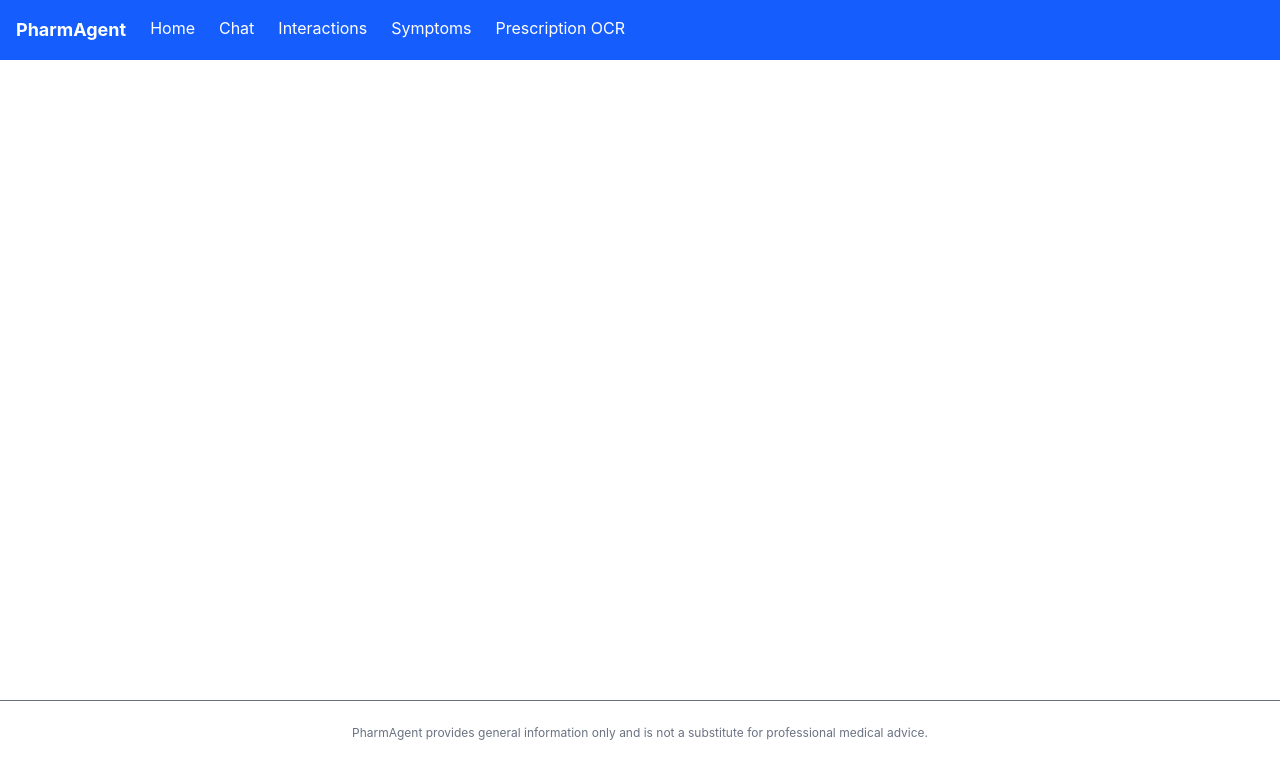
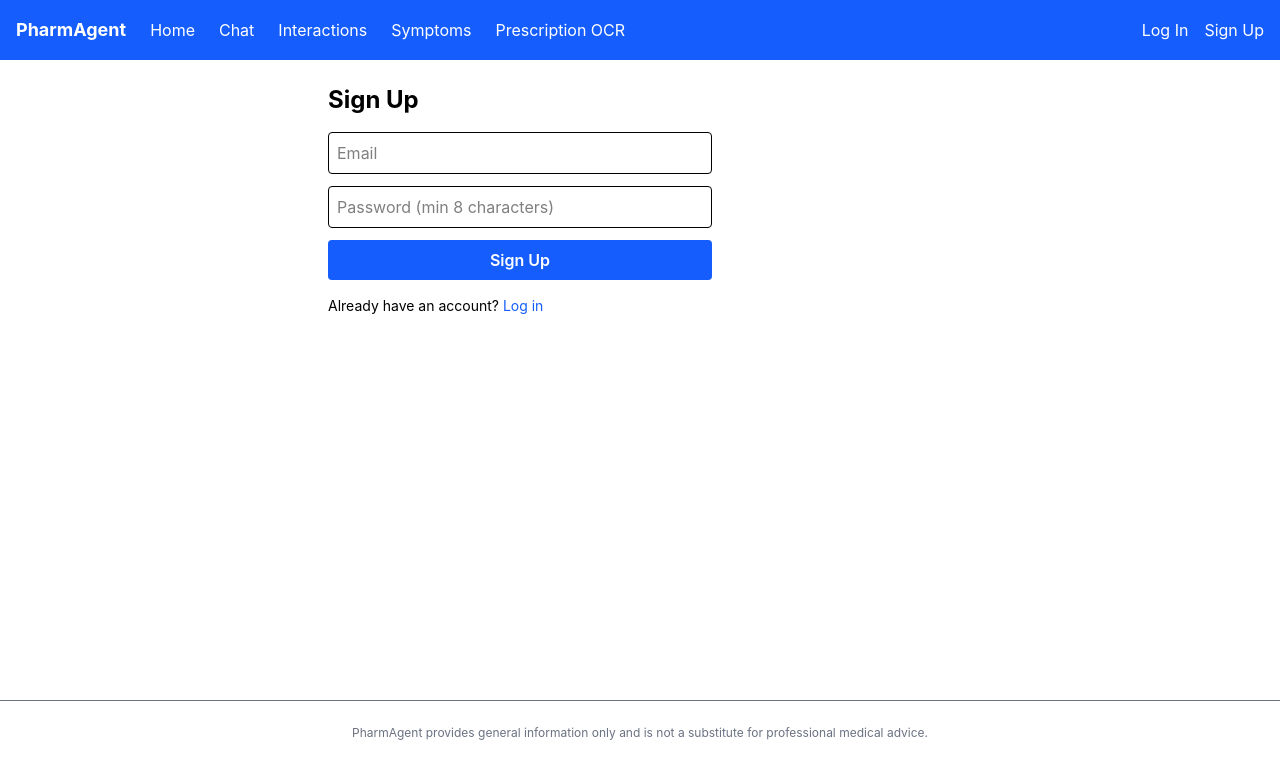
Before and after one commit to SharadaBende/pharmagent-ai-medicine-assistant, a React app in the folder frontend/: page /signup in a window 1280 px wide. Shown: the top 778 px of the page. Built offline with nearby package versions, Linux system fonts and the light colour scheme; the HTML template or start-up script is replaced by a standard one.

Commit message:
Add Login/Signup pages, AuthContext for session state, and nav login/logout UI

```diff
--- a/frontend/src/App.jsx
+++ b/frontend/src/App.jsx
@@ -4,22 +4,42 @@ import Interactions from './pages/Interactions'
 import Symptoms from './pages/Symptoms'
 import Ocr from './pages/Ocr'
 import Home from './pages/Home'
+import { AuthProvider } from './context/AuthContext'
+import Login from './pages/Login'
+import Signup from './pages/Signup'
+import { useAuth } from './context/AuthContext'
 
 function Navbar() {
+  const { isLoggedIn, email, logout } = useAuth()
+
   return (
-    <nav className="bg-blue-600 text-white p-4 flex gap-6">
+    <nav className="bg-blue-600 text-white p-4 flex gap-6 items-center">
       <span className="font-bold text-lg">PharmAgent</span>
       <Link to="/" className="hover:underline">Home</Link>
       <Link to="/chat" className="hover:underline">Chat</Link>
       <Link to="/interactions" className="hover:underline">Interactions</Link>
       <Link to="/symptoms" className="hover:underline">Symptoms</Link>
       <Link to="/ocr" className="hover:underline">Prescription OCR</Link>
+      <span className="ml-auto flex gap-4 items-center">
+        {isLoggedIn ? (
+          <>
+            <span className="text-sm">{email}</span>
+            <button onClick={logout} className="hover:underline text-sm">Log Out</button>
+          </>
+        ) : (
+          <>
+            <Link to="/login" className="hover:underline">Log In</Link>
+            <Link to="/signup" className="hover:underline">Sign Up</Link>
+          </>
+        )}
+      </span>
     </nav>
   )
 }
 
 function App() {
   return (
+    <AuthProvider>
     <BrowserRouter>
       <Navbar />
       <div className="max-w-2xl mx-auto p-6 min-h-[80vh]">
@@ -29,12 +49,15 @@ function App() {
           <Route path="/interactions" element={<Interactions />} />
           <Route path="/symptoms" element={<Symptoms />} />
           <Route path="/ocr" element={<Ocr />} />
+          <Route path="/login" element={<Login />} />
+          <Route path="/signup" element={<Signup />} />
         </Routes>
       </div>
       <footer className="text-center text-xs text-gray-500 py-6 border-t">
         PharmAgent provides general information only and is not a substitute for professional medical advice.
       </footer>
     </BrowserRouter>
+    </AuthProvider>
   )
 }
 
--- /dev/null
+++ b/frontend/src/context/AuthContext.jsx
@@ -0,0 +1,44 @@
+import { createContext, useContext, useState, useEffect } from 'react'
+
+const AuthContext = createContext(null)
+
+export function AuthProvider({ children }) {
+  const [token, setToken] = useState(localStorage.getItem('token'))
+  const [email, setEmail] = useState(localStorage.getItem('email'))
+
+  useEffect(() => {
+    if (token) {
+      localStorage.setItem('token', token)
+    } else {
+      localStorage.removeItem('token')
+    }
+  }, [token])
+
+  useEffect(() => {
+    if (email) {
+      localStorage.setItem('email', email)
+    } else {
+      localStorage.removeItem('email')
+    }
+  }, [email])
+
+  const login = (newToken, userEmail) => {
+    setToken(newToken)
+    setEmail(userEmail)
+  }
+
+  const logout = () => {
+    setToken(null)
+    setEmail(null)
+  }
+
+  return (
+    <AuthContext.Provider value={{ token, email, login, logout, isLoggedIn: !!token }}>
+      {children}
+    </AuthContext.Provider>
+  )
+}
+
+export function useAuth() {
+  return useContext(AuthContext)
+}
--- /dev/null
+++ b/frontend/src/pages/Login.jsx
@@ -0,0 +1,70 @@
+import { useState } from 'react'
+import { useNavigate, Link } from 'react-router-dom'
+import axios from 'axios'
+import { useAuth } from '../context/AuthContext'
+
+function Login() {
+  const [email, setEmail] = useState('')
+  const [password, setPassword] = useState('')
+  const [error, setError] = useState('')
+  const [loading, setLoading] = useState(false)
+  const { login } = useAuth()
+  const navigate = useNavigate()
+
+  const handleSubmit = async (e) => {
+    e.preventDefault()
+    setLoading(true)
+    setError('')
+
+    try {
+      const response = await axios.post('http://127.0.0.1:8000/login', { email, password })
+      if (response.data.error) {
+        setError(response.data.error)
+      } else {
+        login(response.data.access_token, email)
+        navigate('/')
+      }
+    } catch (err) {
+      setError('Something went wrong. Please try again.')
+    } finally {
+      setLoading(false)
+    }
+  }
+
+  return (
+    <div>
+      <h1 className="text-2xl font-bold mb-4">Log In</h1>
+      <form onSubmit={handleSubmit} className="flex flex-col gap-3 max-w-sm">
+        <input
+          type="email"
+          placeholder="Email"
+          value={email}
+          onChange={(e) => setEmail(e.target.value)}
+          className="border rounded p-2"
+          required
+        />
+        <input
+          type="password"
+          placeholder="Password"
+          value={password}
+          onChange={(e) => setPassword(e.target.value)}
+          className="border rounded p-2"
+          required
+        />
+        <button
+          type="submit"
+          disabled={loading}
+          className="bg-blue-600 text-white rounded p-2 font-semibold disabled:opacity-50"
+        >
+          {loading ? 'Logging in...' : 'Log In'}
+        </button>
+      </form>
+      {error && <p className="text-red-600 mt-4">{error}</p>}
+      <p className="mt-4 text-sm">
+        Don't have an account? <Link to="/signup" className="text-blue-600 hover:underline">Sign up</Link>
+      </p>
+    </div>
+  )
+}
+
+export default Login
--- /dev/null
+++ b/frontend/src/pages/Signup.jsx
@@ -0,0 +1,71 @@
+import { useState } from 'react'
+import { useNavigate, Link } from 'react-router-dom'
+import axios from 'axios'
+import { useAuth } from '../context/AuthContext'
+
+function Signup() {
+  const [email, setEmail] = useState('')
+  const [password, setPassword] = useState('')
+  const [error, setError] = useState('')
+  const [loading, setLoading] = useState(false)
+  const { login } = useAuth()
+  const navigate = useNavigate()
+
+  const handleSubmit = async (e) => {
+    e.preventDefault()
+    setLoading(true)
+    setError('')
+
+    try {
+      const response = await axios.post('http://127.0.0.1:8000/signup', { email, password })
+      if (response.data.error) {
+        setError(response.data.error)
+      } else {
+        login(response.data.access_token, email)
+        navigate('/')
+      }
+    } catch (err) {
+      setError('Something went wrong. Please try again.')
+    } finally {
+      setLoading(false)
+    }
+  }
+
+  return (
+    <div>
+      <h1 className="text-2xl font-bold mb-4">Sign Up</h1>
+      <form onSubmit={handleSubmit} className="flex flex-col gap-3 max-w-sm">
+        <input
+          type="email"
+          placeholder="Email"
+          value={email}
+          onChange={(e) => setEmail(e.target.value)}
+          className="border rounded p-2"
+          required
+        />
+        <input
+          type="password"
+          placeholder="Password (min 8 characters)"
+          value={password}
+          onChange={(e) => setPassword(e.target.value)}
+          className="border rounded p-2"
+          minLength={8}
+          required
+        />
+        <button
+          type="submit"
+          disabled={loading}
+          className="bg-blue-600 text-white rounded p-2 font-semibold disabled:opacity-50"
+        >
+          {loading ? 'Creating account...' : 'Sign Up'}
+        </button>
+      </form>
+      {error && <p className="text-red-600 mt-4">{error}</p>}
+      <p className="mt-4 text-sm">
+        Already have an account? <Link to="/login" className="text-blue-600 hover:underline">Log in</Link>
+      </p>
+    </div>
+  )
+}
+
+export default Signup
```
